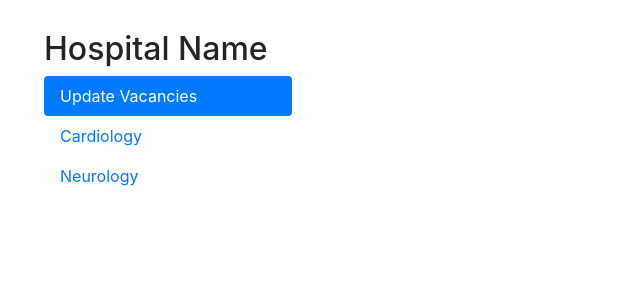
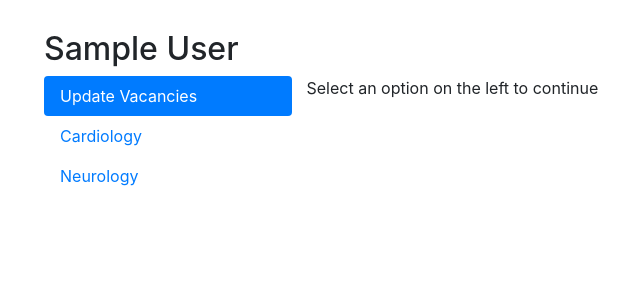
Before and after one commit to rishi-s8/hospital-vacancy, a Flask app: page /dashboard in a window 1280 px wide. Shown: the part 56-356 px from the top of the page, without its empty margins (56-696 px from the left). Run offline with Flask 2, Linux system fonts and the light colour scheme; the visitor is signed in with stand-in values (Sample User, id 1); some libraries are stand-ins or nearby versions.

Commit message:
Show Hospital Name on the Dashboard Add route for vacancies

```diff
--- a/app.py
+++ b/app.py
@@ -65,14 +65,16 @@ def login():
         password_candidate = request.form['password']
 
         cur = mysql.connection.cursor()
-        result = cur.execute("SELECT * FROM login where hid = %s", [username])
+        result = cur.execute("SELECT * FROM Login where hid = %s", [username])
         if result>0:
             data = cur.fetchone()
             password = data['password']
-
             if cryptcontext.verify(password_candidate, password):
+                result = cur.execute("SELECT hname FROM Login where hid = %s", [username])
+                data = cur.fetchone()
                 session['logged_in'] = True
                 session['username'] = username
+                session['hname'] = data['hname']
                 flash("You are now logged in", 'success')
                 return redirect(url_for('dashboard'))
             else:
@@ -96,6 +98,11 @@ def logout():
 def dashboard():
     return render_template('dashboard.html')
 
+@app.route('/vacancies')
+@is_logged_in
+def vacancies():
+    return render_template('vacancies.html')
+
 
 if __name__ == '__main__':
     app.secret_key = "Rw8w2Y#3Wmoj"
--- a/templates/dashboard.html
+++ b/templates/dashboard.html
@@ -3,12 +3,12 @@
 {% block body %}
 
 <div class="container" style="margin-top:30px">
-        <h2> Hospital Name </h2>
+        <h2> {{ session.hname }} </h2>
     <div class="row">
       <div class="col-sm-3">
         <ul class="nav nav-pills flex-column">
           <li class="nav-item">
-            <a class="nav-link active" href="#">Update Vacancies</a>
+            <a class="nav-link active" href="/vacancies">Update Vacancies</a>
           </li>
           <li class="nav-item">
             <a class="nav-link" href="#">Cardiology</a>
@@ -19,7 +19,9 @@
         </ul>
         <hr class="d-sm-none">
       </div>
-
+      <span>
+        Select an option on the left to continue
+      </span>
       {% block content %} {% endblock %}
     </div>
   </div>
```
